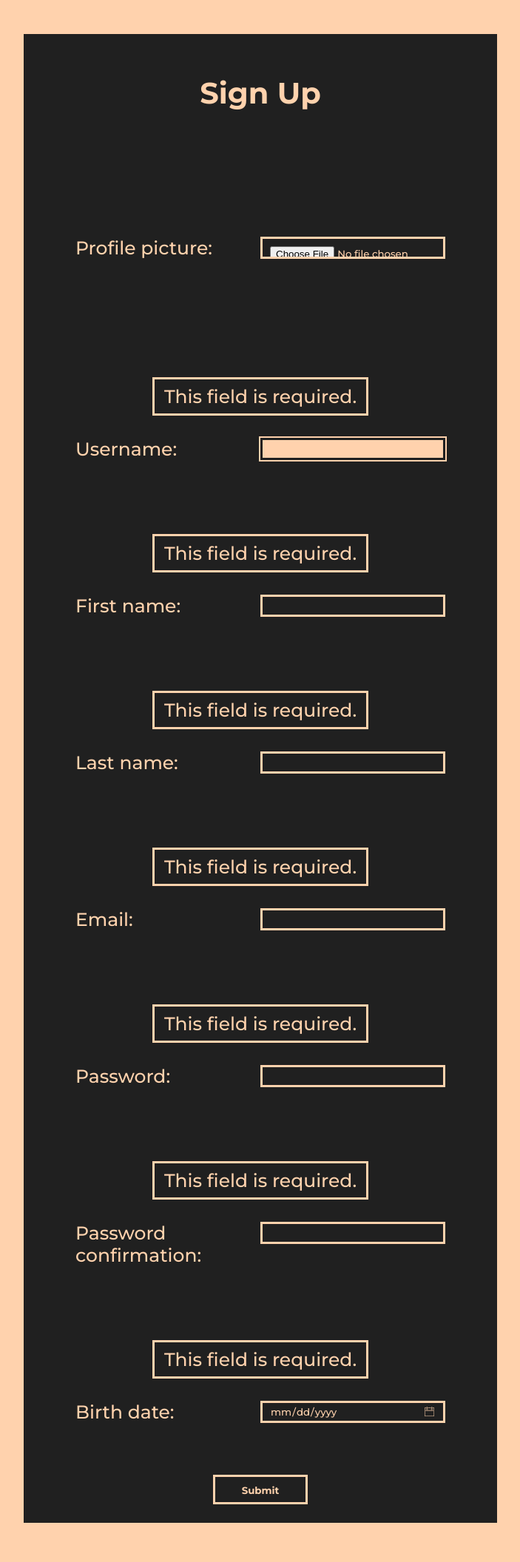
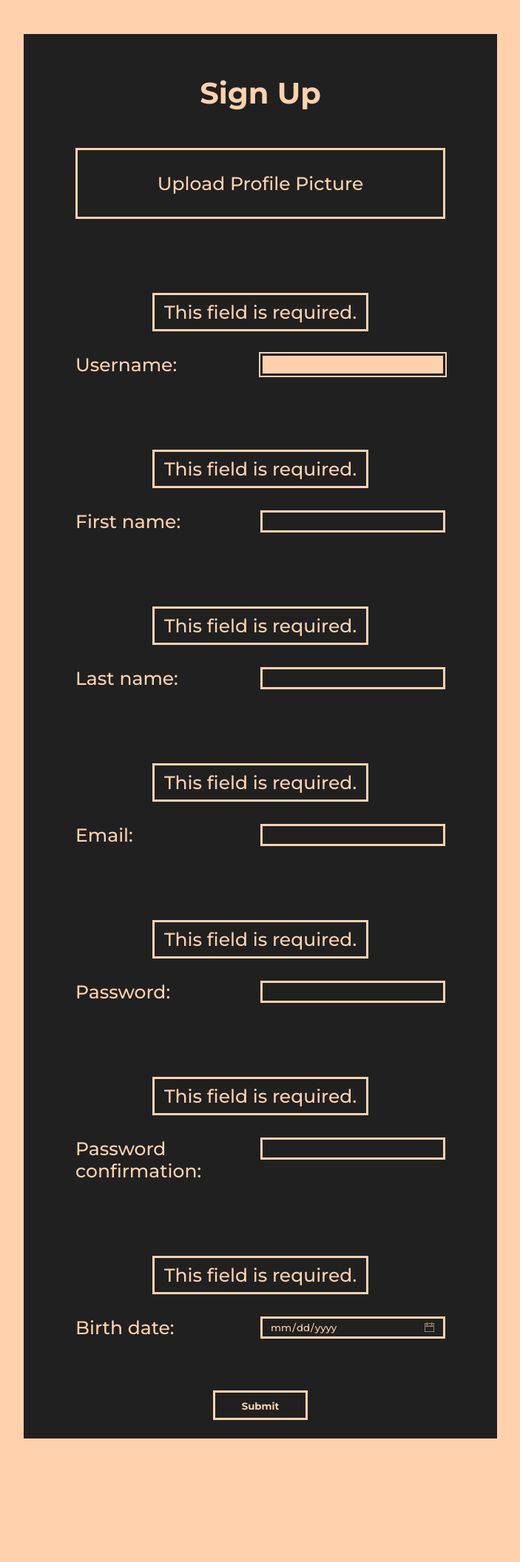
Before and after one commit to advin4603/Potato-Messenger, a Django app: page /signup/ in a window 1280 px wide. Shown: the part 157-2269 px from the top of the page at 74% size, without its empty margins (288-991 px from the left). After the commit the page ends 2102 px from the top, so only its background shows below. Run offline with Django 3.2, Linux system fonts and the light colour scheme; some libraries are stand-ins or nearby versions.

Commit message:
added profile pic in signup

```diff
--- a/messenger/static/messenger/auth.css
+++ b/messenger/static/messenger/auth.css
@@ -17,7 +17,7 @@ input[type=text], input{
     padding: 10px;
     cursor: text;
 }
-input[type=text]:focus, input[type=email]:focus, input[type=password]:focus, input[type=date]:focus, input[type=submit]:hover{
+input[type=text]:focus, input[type=email]:focus, input[type=password]:focus, input[type=date]:focus, input[type=submit]:hover, .fileUploadLabel:hover{
     background-color: var(--light-color);
     color: var(--dark-color);
     border: solid;
@@ -31,12 +31,46 @@ input[type=date]::-webkit-calendar-picker-indicator {
 input[type=date]:focus::-webkit-calendar-picker-indicator {
     background-image: url('images/calendarFocus.png');
 }
+input[type=file]{
+    opacity: 0;
+    padding: 0;
+    width: 100%;
+    height: 100%;
+    cursor: pointer;
+    padding: 30px;
+}
+.fileUploadBox{
+    text-align: center;
+    width: 100%;
+    cursor: pointer;
+    height: 100%;
+    padding: 30px;
+}
+.fileUploadLabel{
+    margin: 70px;
+    margin-top:20px;
+    border: solid;
+    display: grid;
+    cursor: pointer;
+    transition: all 0.2s;
+}
+.fileUploadLabel > * {
+    grid-column-start: 1;
+    grid-row-start: 1;
+}
 input[type=submit]{
     height: 40px;
     width: 20%;
     font-weight: 700;
     text-align: center;
     cursor: pointer;
+}
+.dragover{
+    background-color: var(--light-color);
+    color: var(--dark-color);
+    border: dashed;
+    outline: rgb(255, 210, 173) solid 2px;
+    border-radius: 0px;
 }
 form{
     width: 50vw;
@@ -97,6 +131,21 @@ ul{
 .bottomMargin{
     margin: 30px;
 }
+.croppedDisplayPic{
+    overflow: hidden;
+    width: 200px;
+    height: 200px;
+    display: block;
+    border: solid;
+}
+.croppedDisplayPicWrapper{
+    display: flex;
+    justify-content: center;
+    align-items: center;
+}
+.hide{
+    display: none;
+}
 @media only screen and (max-width: 870px) {
     form{
         width: 75vw;
--- a/messenger/static/messenger/profilePic.css
+++ b/messenger/static/messenger/profilePic.css
@@ -1,5 +1,5 @@
 .modal {
-    display: none; /* Hidden by default */
+    display: flex; /* Hidden by default */
     position: fixed; /* Stay in place */
     z-index: 2; /* Sit on top */
     left: 0;
@@ -83,3 +83,6 @@ button:hover, .closeCropModal:hover{
     margin-left: auto;
     order: 2;
 }
+.closeModal{
+    display: none;
+}
--- a/messenger/templates/messenger/signup.html
+++ b/messenger/templates/messenger/signup.html
@@ -20,7 +20,7 @@
 
 {% block main %}
     <!-- MODAL TO CROP THE IMAGE -->
-    <div class="modal cropModal">
+    <div class="modal cropModal closeModal">
         <div class="modalContent cropModalContent">
             <span class="closeCropModal">&times;</span>
             <h1>Profile Picture</h1>
@@ -52,29 +52,40 @@
             <div class="formWrapper">
                 <form method="post" enctype="multipart/form-data">
                     {% csrf_token %}
+
+                    {% if form_1.non_field_errors %}
                         <div class="errorWrapper bottomMargin">
                             {{ form_1.non_field_errors }}
                         </div>
+                    {% endif %}
+
+                    {% if form_2.non_field_errors %}
                         <div class="errorWrapper bottomMargin">
                             {{ form_2.non_field_errors }}
                         </div>
+                    {% endif %}
+
+                    {% if photo_form.non_field_errors %}
                         <div class="errorWrapper bottomMargin">
                             {{ photo_form.non_field_errors }}
                         </div>
+                    {% endif %}
 
                     <div class="errorWrapper">
                         {{ photo_form.profile_picture.errors }}
                     </div>
-                    <div class="fieldWrapper">
-                        <div class="labelWrapper">
-                            {{ photo_form.profile_picture.label_tag }}
+                    <div class="croppedDisplayPicWrapper hide">
+                        <div class="croppedDisplayPic">
                         </div>
+                    </div>
+
+
+                    <label for="id_profile_picture" class="fileUploadLabel">
+                        <div class="fileUploadBox">Upload Profile Picture</div>
                         {% for field in photo_form %}
-                        <div class="inputWrapper">
                             {{ field }}
-                        </div>
                         {% endfor %}
-                    </div>
+                    </label>
 
                     {% for field in form_1 %}
                         <div class="errorWrapper">
```
Also changed, not shown: messenger/static/messenger/profilePic.js (+54 -4 lines). Lines whose indentation alone changed are shown as unchanged.
